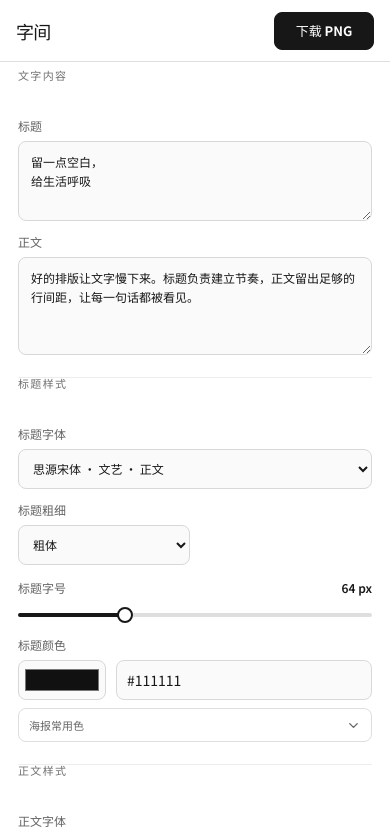
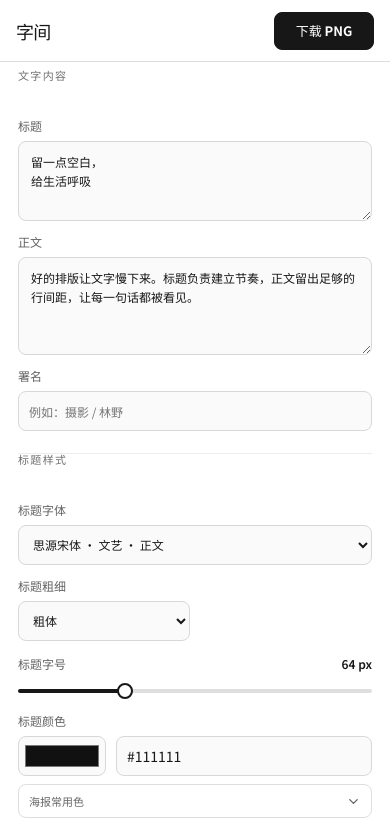
Before and after one commit to sange1022/zijian-text-layout, a React (Vite) app: page / in a window 390 px wide. Shown: the top 834 px of the page. Built offline with nearby package versions, Linux system fonts and the light colour scheme.

Commit message:
feat: add fixed poster signature

```diff
--- a/src/App.tsx
+++ b/src/App.tsx
@@ -9,7 +9,7 @@ import { usePersistedEditorState } from './hooks/usePersistedEditorState'
 export default function App() {
   const { state, update } = usePersistedEditorState()
   const previewRef = useRef<HTMLDivElement>(null)
-  const isEmpty = !state.title.trim() && !state.body.trim()
+  const isEmpty = !state.title.trim() && !state.body.trim() && !state.signature.trim()
   const size = SIZE_BY_ID.get(state.sizeId)!
 
   const handleExport = async () => {
--- a/src/components/EditorPanel.tsx
+++ b/src/components/EditorPanel.tsx
@@ -31,6 +31,16 @@ export function EditorPanel({ state, onChange }: EditorPanelProps) {
             onChange={(event) => onChange({ body: event.target.value })}
           />
         </label>
+        <label className="field-control signature-field">
+          <span>署名</span>
+          <input
+            aria-label="署名文字"
+            type="text"
+            placeholder="例如：摄影 / 林野"
+            value={state.signature}
+            onChange={(event) => onChange({ signature: event.target.value })}
+          />
+        </label>
       </fieldset>
 
       <TextStyleControls
--- a/src/components/ExportButton.tsx
+++ b/src/components/ExportButton.tsx
@@ -23,7 +23,7 @@ export function ExportButton({ isEmpty, onExport }: ExportButtonProps) {
 
   return (
     <div className="export-area">
-      {isEmpty ? <span className="empty-hint">请输入标题或正文</span> : null}
+      {isEmpty ? <span className="empty-hint">请输入文字内容</span> : null}
       {error ? <span className="export-error" role="alert">{error}</span> : null}
       <button
         type="button"
--- a/src/components/PreviewCanvas.tsx
+++ b/src/components/PreviewCanvas.tsx
@@ -77,6 +77,21 @@ export const PreviewCanvas = forwardRef<HTMLDivElement, PreviewCanvasProps>(func
               </p>
             ) : null}
           </div>
+          {state.signature ? (
+            <div
+              className="preview-signature"
+              data-testid="preview-signature"
+              style={{
+                bottom: '6%',
+                color: state.bodyStyle.color,
+                fontFamily: `'${bodyFont.family}', ${bodyFont.fallback}`,
+                fontSize: Math.max(14, state.bodyStyle.fontSize * 0.72),
+                fontWeight: state.bodyStyle.fontWeight,
+              }}
+            >
+              {state.signature}
+            </div>
+          ) : null}
         </div>
       </div>
       <div className="preview-meta" aria-hidden="true">
--- a/src/styles.css
+++ b/src/styles.css
@@ -109,6 +109,7 @@ button { color: inherit; }
 textarea,
 select,
 input[type='number'],
+input[type='text'],
 .hex-input {
   width: 100%;
   border: 1px solid #d8d8d8;
@@ -128,6 +129,7 @@ textarea {
 
 select,
 input[type='number'],
+input[type='text'],
 .hex-input {
   height: 40px;
   padding: 0 10px;
@@ -138,6 +140,7 @@ select { cursor: pointer; }
 textarea:hover,
 select:hover,
 input[type='number']:hover,
+input[type='text']:hover,
 .hex-input:hover { background: #fff; border-color: #bdbdbd; }
 
 textarea:focus-visible,
@@ -393,6 +396,16 @@ button:focus-visible {
   overflow-wrap: anywhere;
 }
 
+.preview-signature {
+  position: absolute;
+  left: 11%;
+  right: 11%;
+  white-space: pre-wrap;
+  overflow-wrap: anywhere;
+  line-height: 1.4;
+  letter-spacing: .04em;
+}
+
 .preview-content h2 {
   margin: 0 0 .55em;
   line-height: 1.22;
@@ -453,6 +466,7 @@ button:focus-visible {
   .content-fields { display: grid; grid-template-columns: 1fr 1fr; gap: 12px; }
   .content-fields legend { grid-column: 1 / -1; }
   .content-fields .field-control + .field-control { margin-top: 0; }
+  .content-fields .signature-field { grid-column: 1 / -1; }
 }
 
 @media (max-width: 560px) {
```
Also changed, not shown: 1 other file (tests, documents, lock files or other folders).
